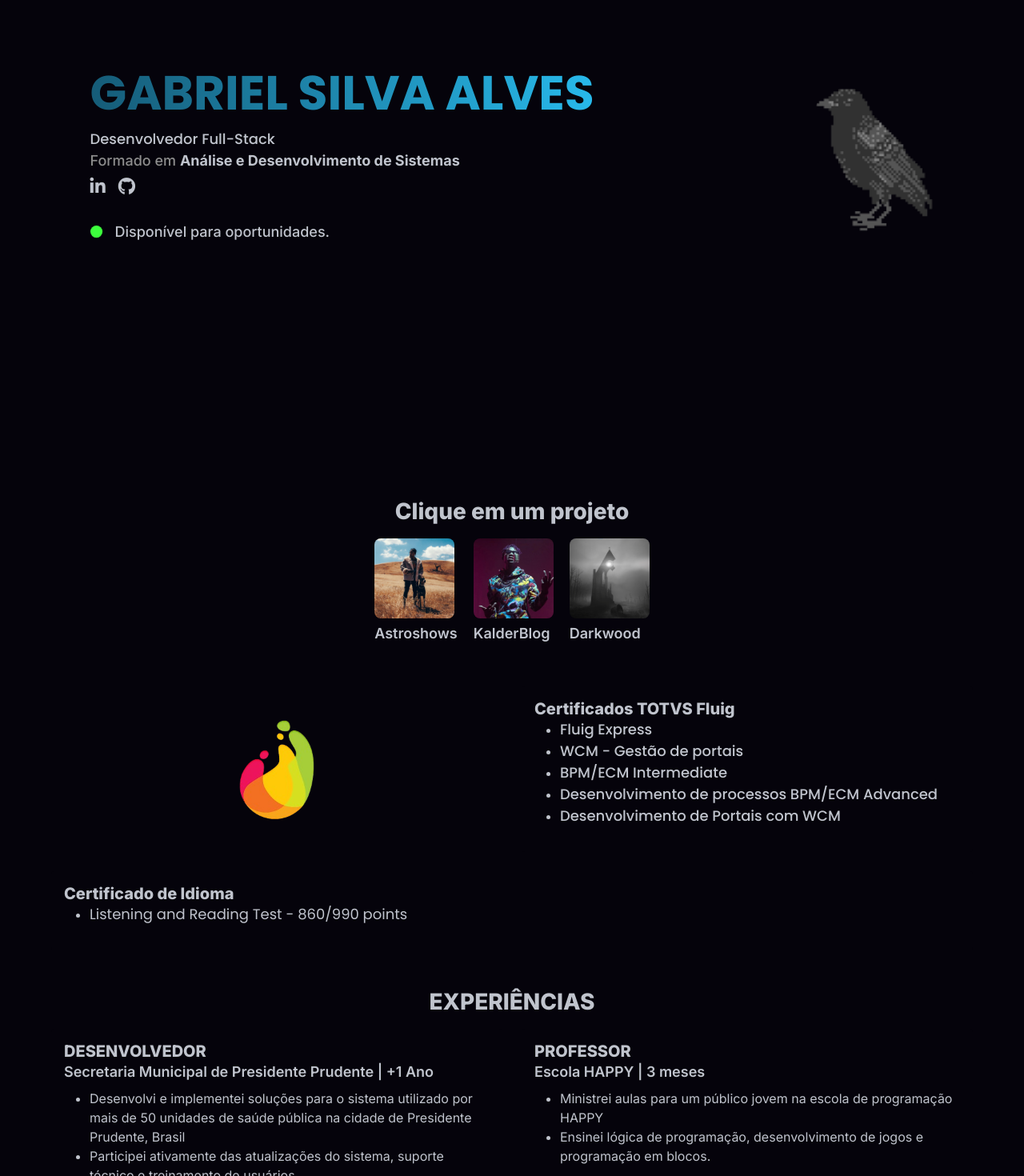
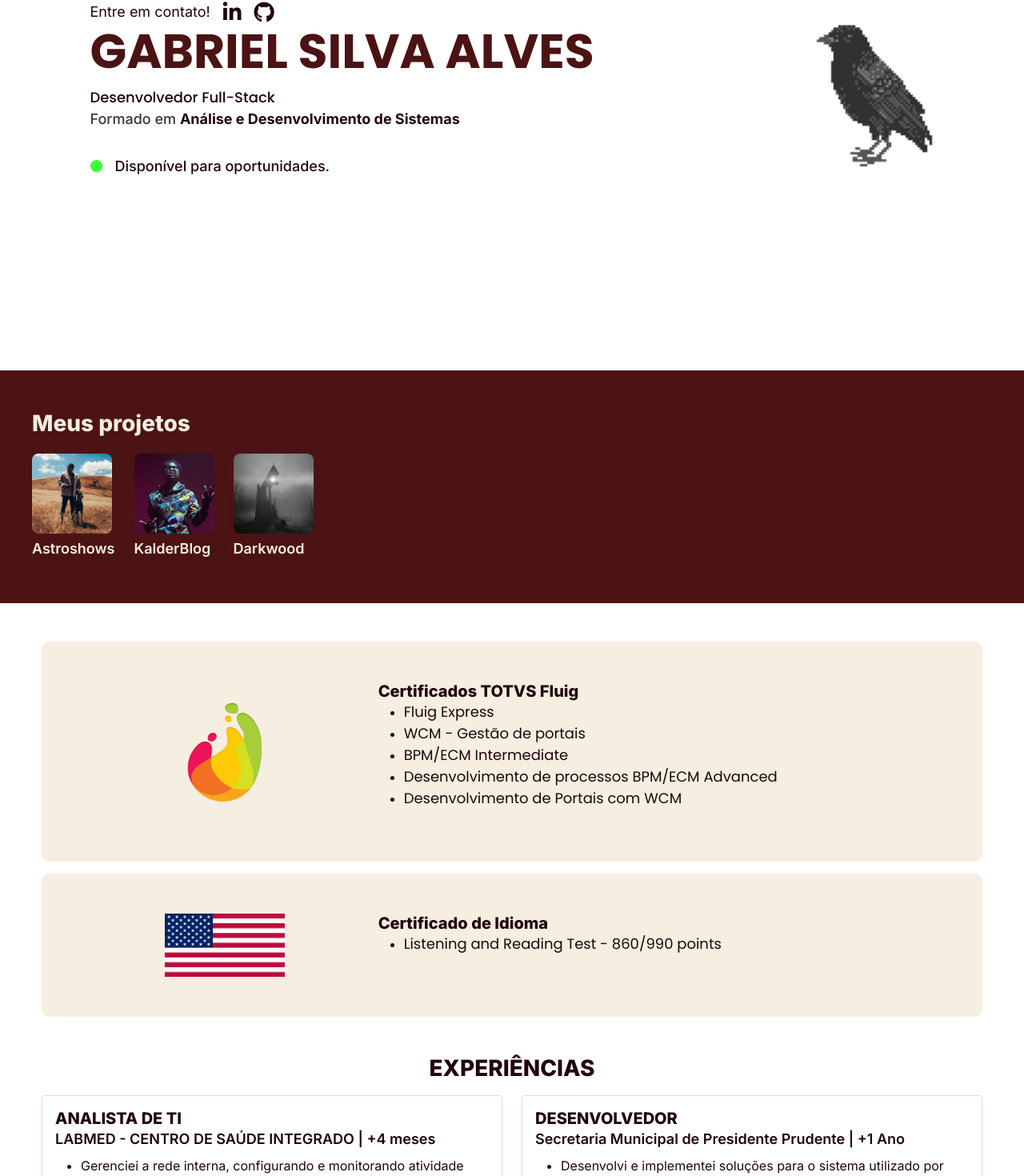
Before and after one commit to GabrielSilvaMEL/Portfolio, a React (Create React App) app: page / in a window 1280 px wide. Shown: the part 268-1738 px from the top of the page at 80% size. Built offline with nearby package versions, Linux system fonts and the light colour scheme.

Commit message:
Finalizado - CSS cores - CSS organizão geral dos componentes - Atualizado com experiências recentes

```diff
--- a/src/App.css
+++ b/src/App.css
@@ -1,22 +1,23 @@
 :root{
-  /* --text-color:#180136;
-  --not-text-color:white  ;
-  --light-first-color:#fb257727;
-  --background-color:#fffffe;
-  --first-color: #FB2576;
-  --cor-botao:#3F0071;
-  --gray-color:rgb(54, 54, 54); */
+  --text-color:#21040C;
+  --not-text-color:white;
+  --light-first-color:#E8DEC8;
+  --background-color:#ffffff;
+  --first-color: #4B1313;
+  --secondary:#8D6D4C;
+  --cor-botao:#3C2A21;
+  --gray-color:rgb(54, 54, 54);
+  --light-gray:#f6eee1;
 
-  --text-color:#c0c4cd;
+  /* --text-color:#c0c4cd;
   --not-text-color:black;
   --background-color:#05030b;
   --light-first-color:#25c9fb38;
   --gray-color:rgb(141, 141, 141);
   --first-color: #28b9eb;
-  --cor-botao:#28baeb7c;
+  --cor-botao:#28baeb7c; */
 }
 .dark-theme{
-
   --text-color:#180136;
   --not-text-color:white  ;
   --light-first-color:#fb257727;
@@ -43,8 +44,14 @@ body{
 .color-first{
   color: var(--first-color);
 }
+.color-second{
+  color: var(--secondary);
+}
+.color-button{
+  color: var(--cor-botao);
+}
 .color-first:hover{
-  color: #150050;
+  color: var(--cor-botao);
 }
 .color-not{
   color: var(--not-text-color);
@@ -54,6 +61,15 @@ body{
 }
 .color-text{
   color: var(--text-color);
+}
+.light-gray{
+  color: var(--light-gray);
+}
+.back-first{
+  background-color: var(--first-color);
+}
+.back-second{
+  background-color: var(--second);
 }
 .fw-300{
   font-weight: 300;
@@ -195,3 +211,6 @@ body{
   font-weight: 900;
   font-style: italic;
 }
+.padding-vertical{
+  padding: 50px 0;
+}
--- a/src/App.tsx
+++ b/src/App.tsx
@@ -26,6 +26,12 @@ const certifications = [
 ];
 const experiences = [
   {
+      title: 'ANALISTA DE TI',
+      description: 'LABMED - CENTRO DE SAÚDE INTEGRADO | +4 meses',
+      responsibilities: ['Gerenciei a rede interna, configurando e monitorando atividade',
+        'Prestei suporte técnico aos usuários e manutenção preventiva', "Participei do planejamento estratégico de TI, oferecendo consultoria sobre a adoção de novas tecnologias, inovação e otimização de processos"]
+  },
+  {
       title: 'DESENVOLVEDOR',
       description: 'Secretaria Municipal de Presidente Prudente | +1 Ano',
       responsibilities: ['Desenvolvi e implementei soluções para o sistema utilizado por mais de 50 unidades de saúde pública na cidade de Presidente Prudente, Brasil',
@@ -43,14 +49,14 @@ const experiences = [
       responsibilities: ['Forneci suporte técnico e resolvi problemas relacionados à programação e operação de dispositivos Arduino.',
         'Atualizei materiais de estudo utilizados pela empresa CREATOR4ALL e desenvolvi novas lições para suas aulas']
   },
-  // Adicione mais experiências conforme necessário
+
 ];
 
 const App=()=> {
   return (
   <div className='App'>
     <Navbar/>
-    <div className='container'>
+    <div>
       <Hero/>
       <Projects/>
       <Certified certifications={certifications} />
--- a/src/components/Certified/Certified.css
+++ b/src/components/Certified/Certified.css
@@ -1,4 +1,8 @@
-.card{
-    background-color: var(--background-color);
-    border: 0px;
+
+.back-certificate{
+    background-color: var(--light-gray);
+    padding: 50px;
+    margin: 15px 0;
+    border-radius: 10px;
+    color: var(--text-color);
 }
--- a/src/components/Certified/Certified.tsx
+++ b/src/components/Certified/Certified.tsx
@@ -11,20 +11,20 @@ interface CertifiedProps {
 }
 
 const Certified: React.FC<CertifiedProps> = ({ certifications }) => (
-    <div className='container mb-5' id='certificados'>
-        <div className='row align-items-center mb-4'>
-            <div className='col-md-6 text-center'>
+    <div className='container mb-5 ' id='certificados'>
+        <div className='row align-items-center back-certificate'>
+            <div className='col-md-4 text-center'>
                 <img src={fluig} alt="Fluig Logo" className='img-fluid' style={{ maxWidth: '150px' }} />
             </div>
-            <div className='col-md-6'>
-                <div className='card h-100'>
-                    <div className='card-body'>
+            <div className='col-md-8'>
+                <div className='h-100'>
+                    <div>
                         <h5 className='fw-800 mb-0'>Certificados TOTVS Fluig</h5>
                         <ul>
                             {certifications
                                 .find((cert: Certification) => cert.title === 'TOTVS FLUIG')?.items.map((item, index: number) => (
                                     <li key={index}>
-                                        <a className='fw-500' href={item.link} target="_blank" rel="noopener noreferrer">
+                                        <a href={item.link} target="_blank" rel="noopener noreferrer">
                                             {item.text}
                                         </a>
                                     </li>
@@ -36,10 +36,13 @@ const Certified: React.FC<CertifiedProps> = ({ certifications }) => (
         </div>
 
 
-        <div className='row'>
-            <div className='col-md-12'>
-                <div className='card h-100'>
-                    <div className='card-body'>
+        <div className='row back-certificate'>
+            <div className='col-md-4 text-center'>
+                <img src="Flag_USA.png" alt="Fluig Logo" className='img-fluid' style={{ maxWidth: '150px' }} />
+            </div>
+            <div className='col-md-8'>
+                <div className='h-100'>
+                    <div>
                         <h5 className='fw-800 mb-0'>Certificado de Idioma</h5>
                         <ul>
                             {certifications
@@ -54,6 +57,7 @@ const Certified: React.FC<CertifiedProps> = ({ certifications }) => (
                     </div>
                 </div>
             </div>
+
         </div>
     </div>
 );
--- a/src/components/Exp/Exp.css
+++ b/src/components/Exp/Exp.css
@@ -1,9 +1,56 @@
-.accordion, .accordion-header,.accordion-item, .accordion-body, .accordion-button{
-    background-color: var(--background-color);
-    color: var(--text-color);
-    border-color: white;
-}
-.accordion-button:not(.collapsed){
-    background-color: #181818;
-    color: white;
-}
+/* Experiences.css */
+
+.timeline-container {
+    display: flex;
+    overflow-x: auto;
+    padding: 20px;
+    gap: 40px;
+  }
+
+  .timeline-item {
+    min-width: 250px;
+    max-width: 250px;
+    background-color: #f3f3f3;
+    padding: 15px;
+    border-radius: 8px;
+    box-shadow: 0px 4px 8px rgba(0, 0, 0, 0.1);
+    position: relative;
+  }
+
+  .timeline-item::after {
+    content: '';
+    position: absolute;
+    top: 50%;
+    right: -20px;
+    width: 20px;
+    height: 4px;
+    background-color: #007bff;
+  }
+
+  .timeline-item:last-child::after {
+    content: none;
+  }
+
+  .timeline-title {
+    font-size: 1.1rem;
+    font-weight: bold;
+    color: #333;
+  }
+
+  .timeline-description {
+    font-size: 0.9rem;
+    color: #666;
+    margin-top: 8px;
+    margin-bottom: 12px;
+  }
+
+  .timeline-responsibilities {
+    list-style: none;
+    padding: 0;
+  }
+
+  .timeline-responsibilities li {
+    font-size: 0.85rem;
+    color: #555;
+    margin-bottom: 6px;
+  }
--- a/src/components/Hero/Hero.css
+++ b/src/components/Hero/Hero.css
@@ -15,7 +15,7 @@ a:hover{
   transform: scale(1.05);
 }
 .far, .fab{
-  font-size: 22px !important;
+  font-size: 26px !important;
 }
 .gap-16{
   gap:16px;
@@ -34,7 +34,6 @@ p{
 }
 .span-dev {
   background: var(--first-color);
-  background: linear-gradient(90deg, var(--cor-botao)  0%, var(--first-color) 100%);
   -webkit-background-clip: text;
   -webkit-text-fill-color: transparent;
   background-clip: text;
--- a/src/components/Hero/Hero.tsx
+++ b/src/components/Hero/Hero.tsx
@@ -4,18 +4,20 @@ import "./Hero.css";
 import corvo from "../../img/corvo.png";
 const Hero=()=>{
     return(
-        <div className='d-flex flex-row justify-content-around align-items-center vh100' id='home'>
+        <div className='d-flex flex-row justify-content-around align-items-center vh80 container' id='home'>
             <div className="d-flex flex-column col-md-8 col-sm-12">
-                <h2><span className='span-dev mt-0 poppins-700'>GABRIEL SILVA ALVES</span></h2>
-                <p className='poppins-500 mt-0 mb-0'>Desenvolvedor Full-Stack</p>
-                <p className='color-gray fw-500 mb-2'>Formado em <span className='color-text fw-700 mb-2'>Análise e Desenvolvimento de Sistemas</span></p>
-                <div className="d-flex flex-row col-auto gap-16 align-items-center text-center justify-content-left contato-div mb-2">
+                <div className="d-flex flex-row col-auto gap-16 align-items-center text-center justify-content-left contato-div">
+                    <p className='mb-0'>Entre em contato!</p>
                     <a href="https://www.linkedin.com/in/gabrielsilvalves331/" title="LinkedIn"
                         className="fab fa-linkedin-in" target="_blank"></a>
                     <a href="https://github.com/gabrielsilvamel" title="Github" className="fab fa-github"
                         target="_blank"></a>
 
                 </div>
+                <h2><span className='span-dev mt-0 poppins-700'>GABRIEL SILVA ALVES</span></h2>
+                <p className='poppins-500 mt-0 mb-0'>Desenvolvedor Full-Stack</p>
+                <p className='color-gray fw-500 mb-2'>Formado em <span className='color-text fw-700 mb-2'>Análise e Desenvolvimento de Sistemas</span></p>
+
                 <br />
                 <div className='d-flex flex-row align-items-center gap-16  mb-0 '>
                     <div className="icone-disponivel mb-3"></div>
--- a/src/components/Navbar/Navbar.css
+++ b/src/components/Navbar/Navbar.css
@@ -7,13 +7,13 @@ a{
     font-family: poppins;
 }
 a:hover{
-    color: white;
+    color: var(--cor-botao);
+    font-weight: 500;
 }
 .contato-div a{
     color: var(--text-color);
     margin: 0;
-    font-size: 17px;
-
+    font-size: 18px;
 }
 .hire-me{
     background: var(--first-color);
@@ -28,6 +28,7 @@ a:hover{
     transform: scale(1.05);
     z-index: 1;
     background-color: var(--cor-botao);
+    color: white;
   }
 
 .dropdown {
--- a/src/components/Projects/Projects.css
+++ b/src/components/Projects/Projects.css
@@ -5,9 +5,10 @@
 
 .project-thumbnails {
     display: flex;
-    justify-content: center;
+
     gap: 20px;
     margin-bottom: 20px;
+    align-items: end;
 }
 
 .project-thumb {
@@ -58,10 +59,10 @@
     position: absolute;
     top: 50%;
     transform: translateY(-50%);
-    background-color: var(--light-first-color);
+    background-color: var(--text-color);
     color: white;
     border: none;
-    padding: 10px 15px;
+    padding: 5px 15px;
     cursor: pointer;
     font-size: 1.5rem;
     border-radius: 10px;
@@ -77,6 +78,7 @@
 
 .navigation-arrow:hover {
     background-color: var(--first-color);
+    color: var(--light-gray);
 }
 
 .project-info {
@@ -86,7 +88,7 @@
     flex-direction: column;
     justify-content: space-between;
     height: 100%;
-    background-color: var(--light-first-color);
+    background-color: var(--secondary);
     border-radius: 10px;
 }
 
@@ -96,20 +98,43 @@
 
 .project-description {
     font-size: 1rem;
-    color: var(--text-color);
+    color: var(--light-gray);
 }
-.project-link .btn-projeto {
-    background-color: var(--first-color);
+.project-info {
+    flex: 1;
+    padding: 20px;
+    position: relative;
+    display: flex;
+    flex-direction: column;
+    justify-content: flex-start;
+    background-color: var(--secondary);
+    border-radius: 10px;
+}
+
+.project-link {
+    position: absolute;
+    top: 20px;
+    right: 20px;
+}
+
+.btn-projeto {
+    background-color: var(--text-color);
     color: #fff;
     text-decoration: none;
     padding: 5px 15px;
     border-radius: 10px;
+    font-weight: 400;
 }
-.project-link .btn-projeto:hover {
-    background-color: var(--cor-botao);
+
+
+.project-link:hover .btn-projeto:hover {
+    background-color: var(--text-color);
+    font-weight: 600;
+    color: white;
+    transform: scale(1.1);
 }
 .badge{
-    background-color: black;
+    background-color: var(--text-color);
 }
 .badge:hover{
     transform: scale(1.1);
--- a/src/components/Projects/Projects.tsx
+++ b/src/components/Projects/Projects.tsx
@@ -77,29 +77,20 @@ const Projects = () => {
     };
 
     return (
-        <div className="container mt-4 mb-5" id="projects">
-            <h3 className="title fw-800 mb-3 text-center">Clique em um projeto</h3>
+        <div className="mt-4 mb-5 back-first" id="projects">
+            <div className='container padding-vertical'>
+
 
             {/* Miniaturas dos projetos */}
             <div className="project-thumbnails">
-                {projects.map((project, index) => (
-                    <div
-                        key={index}
-                        className={`project-thumb ${index === currentProjectIndex ? 'selected' : ''}`}
-                        onClick={() => handleProjectChange(index)}
-                    >
-                        <img src={project.thumb} alt={project.title} />
-                        <div className="project-title-overlay">
-                            <h5>{project.title}</h5>
-                        </div>
-                    </div>
-                ))}
+                <h3 className="title fw-800 text-center align-text-end mb-0 light-gray">Meus projetos</h3>
+
             </div>
 
-            {/* Se um projeto foi selecionado, mostra os detalhes e a imagem grande */}
+            {/* Verifica se há um projeto selecionado para exibir os detalhes */}
                 {currentProject && (
                     <div className="project-main-content mt-3 d-flex">
-                    <div className="project-image-container position-relative me-3">
+                        <div className="project-image-container position-relative me-3 mb-2">
                             <button onClick={handlePreviousImage} className="navigation-arrow left-arrow">{"<"}</button>
                             <img
                                 src={currentProject.images[currentImageIndex]}
@@ -110,21 +101,37 @@ const Projects = () => {
                         </div>
 
                         <div className="project-info">
-                        <h4 className='fw-600'>{currentProject.title}</h4>
+                            <h4 className='fw-600 light-gray'>{currentProject.title}</h4>
                             <div className="project-languages-overlay">
                                 {currentProject.languages.map((lang, index) => (
                                     <span key={index} className="badge me-2">{lang}</span>
                                 ))}
                             </div>
-                        <p className="project-description fw-500">{currentProject.description}</p>
-                        <div className="project-link mt-3">
-                            <a href={currentProject.projectLink} className="btn btn-projeto fw-700" target="_blank" rel="noopener noreferrer">
-                                Ver Projeto <i className="fas fa-external-link-alt"></i>
+                            <p className="project-description fw-500 ">{currentProject.description}</p>
+                            <div className="project-link">
+                                <a href={currentProject.projectLink} className="btn-projeto " target="_blank" rel="noopener noreferrer">
+                                    <i className="fas fa-external-link-alt"></i>
                                 </a>
                             </div>
                         </div>
                     </div>
                 )}
+
+            <div className="row">
+            {projects.map((project, index) => (
+                    <div
+                        key={index}
+                        className={`project-thumb ${index === currentProjectIndex ? 'selected' : ''}`}
+                        onClick={() => handleProjectChange(index)}
+                    >
+                        <img src={project.thumb} alt={project.title} />
+                        <div className="project-title-overlay light-gray">
+                            <h5>{project.title}</h5>
+                        </div>
+                    </div>
+                ))}
+            </div>
+            </div>
         </div>
     );
 };
```
Lines whose indentation alone changed are shown as unchanged.
